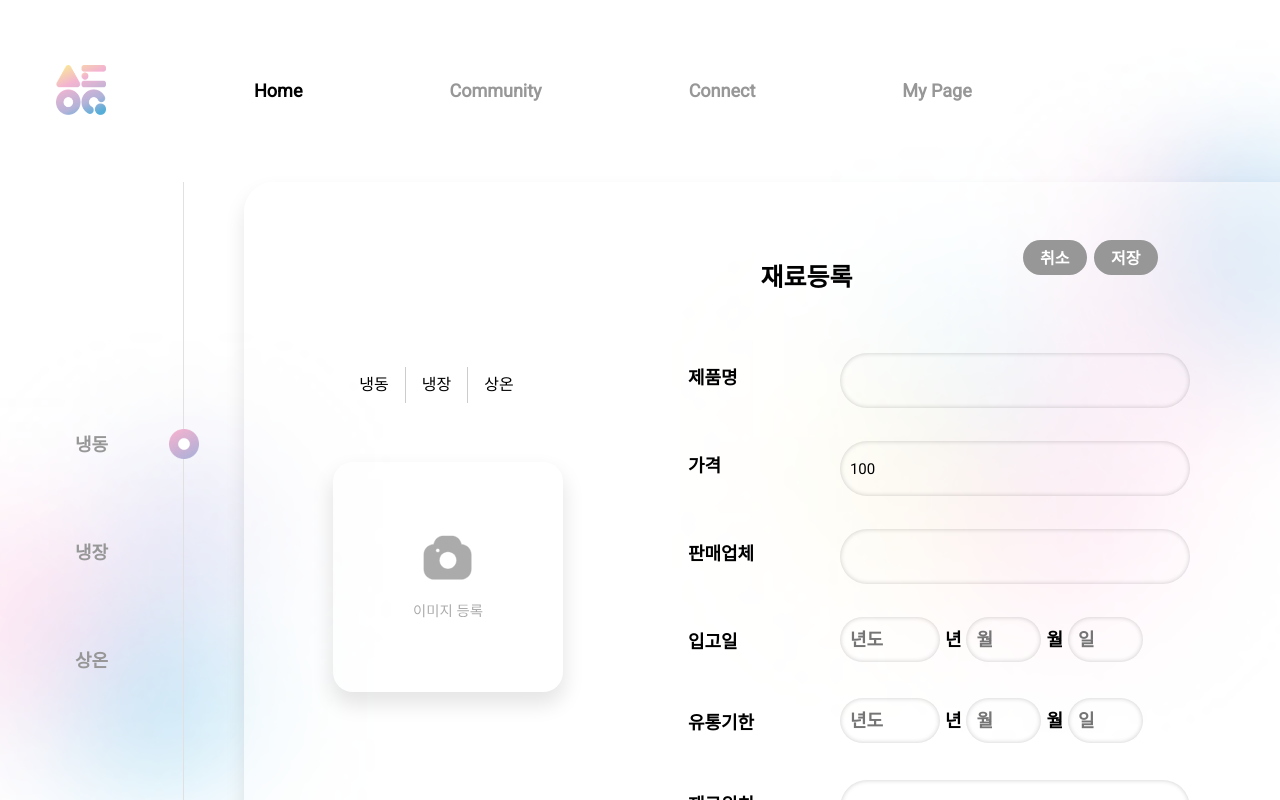
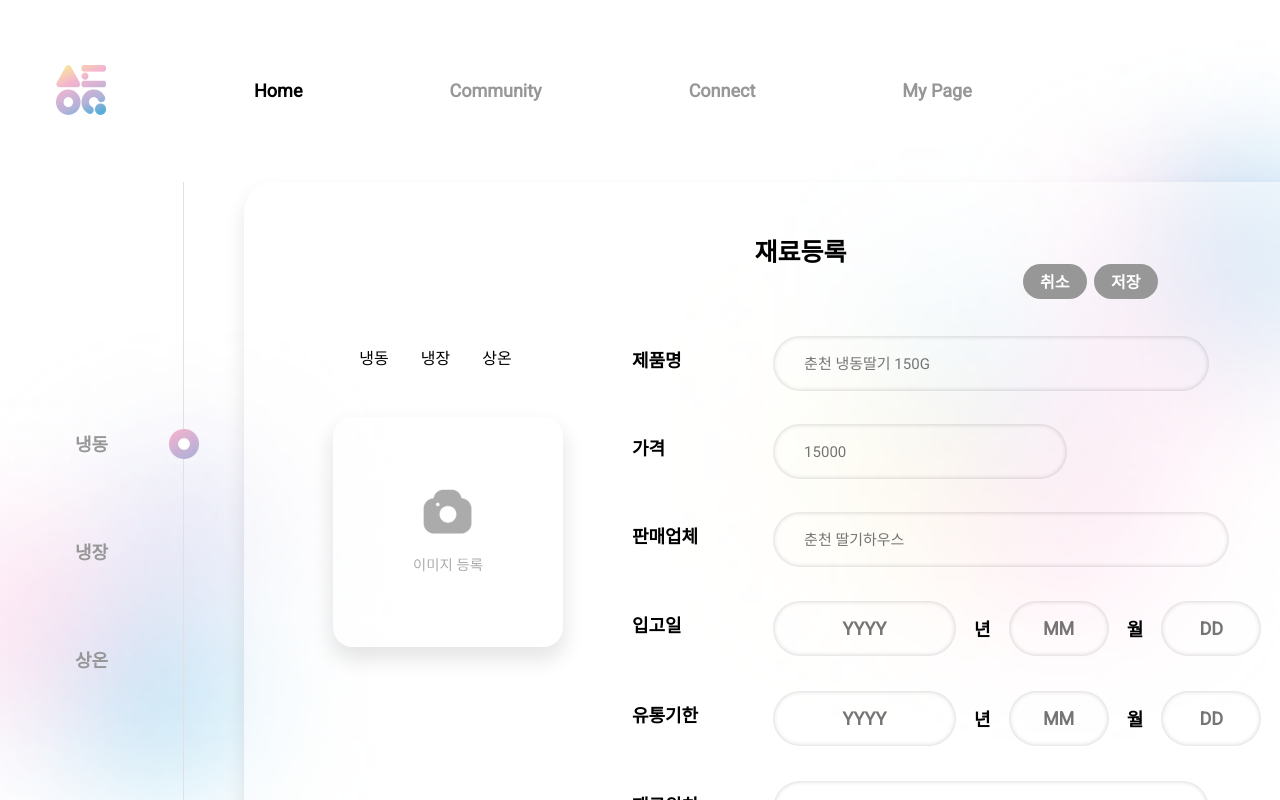
Before and after one commit to stockOneQ/front, a Next.js app: page /home/new in a window 1280 px wide. Shown: the top 800 px of the page. Built offline with nearby package versions, Linux system fonts and the light colour scheme; no server answers.

Commit message:
design(mainAdd) : 제품추가 ui 변경

```diff
--- a/components/main/Ingredients/style.ts
+++ b/components/main/Ingredients/style.ts
@@ -91,7 +91,7 @@ export const MainItem = styled.div`
   box-shadow: 0px 1.1rem 2rem 0px rgba(0, 0, 0, 0.1);
   border-radius: 20px;
   height: 180px;
-  margin: 1% 3% 5% 3%;
+  margin: 1% 5% 5% 0%;
   flex-wrap: wrap;
   display: flex;
   justify-content: center;
@@ -162,7 +162,7 @@ export const StyledLinkTotal = styled.button<{ isactive: boolean }>`
   display: flex;
   width: 112px;
   height: 35px;
-  margin: 0 0 0 2%;
+  margin: 0 2% 0 0%;
   border-radius: 100px;
   color: ${props => (props.isactive ? '#ffffff' : '#e0e0e0')};
   font-size: 18px;
@@ -185,7 +185,7 @@ export const StyledLink = styled.button<{ isactive: boolean }>`
   display: flex;
   width: 234px;
   height: 35px;
-  margin: 0 0 0 2%;
+  margin: 0 2% 0 0%;
   border-radius: 100px;
   color: ${props => (props.isactive ? '#ffffff' : '#e0e0e0')};
   font-size: 18px;
--- a/components/main/style.ts
+++ b/components/main/style.ts
@@ -7,17 +7,16 @@ export const DropBoxContainer = styled.div`
 `;
 
 export const TopSection = styled.div`
-  top: 30%;
+  top: 33%;
   display: flex;
   font-size: 16px;
   line-height: 35px;
   right: 9%;
+  z-index: 99999;
   font-weight: bold;
   position: absolute;
 `;
-export const InforSection = styled.div`
-  display: flex;
-`;
+
 export const HiddenComponent = styled.div`
   display: none;
 `;
@@ -27,9 +26,8 @@ export const RangeValues = styled.div`
   grid-template-columns: repeat(6, 1fr);
   grid-gap: 7px;
   position: relative;
-  width: 394px;
-  left: -25%;
-  /* margin-right: -22%; */
+  width: 689px;
+  left: -36%;
   margin-top: 40px;
 `;
 
@@ -44,12 +42,11 @@ export const FileInput = styled.input.attrs({ type: 'file' })`
 export const StyledRadioInput = styled.label`
   font-family: sans-serif;
   display: flex;
+  flex-direction: column-reverse; /* Reverse the flex direction */
   align-items: center;
   padding: 10px 16px;
-  border-right: 1px solid #ccc;
   position: relative;
   cursor: pointer;
-  transition: all 0.3s;
 
   &:last-of-type {
     border-right: 0;
@@ -73,17 +70,13 @@ export const StyledRadioInput = styled.label`
     &::before {
       content: '';
       position: absolute;
-      bottom: -3px;
-      left: 0;
-      width: 0;
+      top: -3px;
+
+      left: 11px;
+      width: 69%;
       height: 2px;
-      background-color: #000;
-      transition: width 0.3s ease-in-out;
+      background-image: linear-gradient(to right, #b1b0d7, #f2b2cf, #f9e499);
     }
-  }
-
-  input[type='radio']:checked:hover + span::before {
-    width: 100%;
   }
 `;
 
@@ -128,9 +121,9 @@ export const LabelQuant = styled.label`
 
 export const Slider = styled.input`
   -webkit-appearance: none;
-  width: 69%;
-  height: 5px;
-  left: 87px;
+  width: 78%;
+  height: 2px;
+  left: 70px;
   top: 19px;
   border-radius: 5px;
   background: #eeeeee;
@@ -138,12 +131,13 @@ export const Slider = styled.input`
   position: relative;
 
   &::-webkit-slider-thumb {
-    -webkit-appearance: none; /* 기본 CSS 스타일을 적용하지 않기 위해서 */
-    appearance: none; /* 기본 CSS 스타일을 적용하지 않기 위해서 */
+    -webkit-appearance: none;
+    appearance: none;
     width: 15px;
     height: 15px;
     border-radius: 50%;
-    background: #ffc9ff;
+    background: linear-gradient(130deg, #f9e499, #f2b2cf, #b1b0d7);
+
     cursor: pointer;
   }
 
@@ -161,7 +155,11 @@ export const ReceiptDateInput = styled.div`
   gap: 5px;
   font-size: 18px;
   font-weight: bold;
-  line-height: 45px;
+  line-height: 57px;
+
+  p {
+    margin: 0 3%;
+  }
 `;
 
 export const QuantitySection = styled.div`
@@ -171,35 +169,81 @@ export const QuantitySection = styled.div`
 export const QuantityInputField = styled.input`
   width: 100px;
   height: 45px;
-  padding: 6px 10px;
+  padding: 10%;
+  font-size: 15px;
   border: none;
   border-radius: 25px;
   box-shadow: inset 0 0 5px rgba(0, 0, 0, 0.2);
 `;
 
 export const ReceiptDateInputField = styled.input`
-  width: 75px;
-  height: 45px;
-  padding: 6px 10px;
+  width: 100px;
+  height: 55px;
+  text-align: center;
   border: none;
-  border-radius: 25px;
+  border-radius: 30px;
   box-shadow: inset 0 0 5px rgba(0, 0, 0, 0.2);
 `;
 
 export const ReceiptDateInputYearField = styled(ReceiptDateInputField)`
-  width: 100px;
+  width: 183px;
+  height: 55px;
+  border-radius: 30px;
 `;
 
 interface BoxProps {
   hideScroll: boolean;
 }
 
-export const Box = styled.div<BoxProps>`
+export const InforSection = styled.div`
+  display: flex;
+`;
+
+export const Box = styled.div`
   display: flex;
   background-color: rgba(255, 255, 255, 0.5);
+  width: 1113px;
+  height: 822px;
   box-shadow: 0px 1.1rem 2rem 0px rgba(0, 0, 0, 0.1);
   border-radius: 30px;
-  height: 100vh;
+
+  flex-direction: column;
+  justify-content: center;
+  align-items: center;
+`;
+export const QuantityInput = styled.div`
+  display: flex;
+  margin-left: 3%;
+`;
+export const StyledInput = styled.div`
+  display: flex;
+  margin: 3% 3% 4%;
+  input[name='productName'] {
+    width: 436px;
+  }
+
+  input[name='price'] {
+    width: 294px;
+  }
+  input[name='seller'] {
+    width: 456px;
+  }
+  input[name='ingredientLocation'] {
+    width: 436px;
+  }
+`;
+
+export const Range = styled.div`
+  display: block;
+`;
+export const Form = styled.div<BoxProps>`
+  display: flex;
+  flex-direction: column;
+  gap: 16px;
+  margin-top: 4%;
+  margin-left: 5%;
+  width: 1000px;
+  overflow-x: hidden;
   overflow-y: auto;
   padding-right: ${props => (props.hideScroll ? '7.1rem' : '5.6rem')};
 
@@ -224,33 +268,12 @@ export const Box = styled.div<BoxProps>`
     border-radius: 0.8rem;
     background-color: #eee;
   }
-  flex-direction: column;
-  justify-content: center;
-  align-items: center;
-`;
-export const QuantityInput = styled.div`
-  display: flex;
-  margin-left: 3%;
-`;
-export const StyledInput = styled.div`
-  display: flex;
-  margin: 3% 3% 6%;
-`;
-
-export const Range = styled.div`
-  display: block;
-`;
-export const Form = styled.form`
-  display: flex;
-  flex-direction: column;
-  gap: 16px;
-  margin-top: 4%;
 `;
 
 export const Label = styled.label`
   font-size: 18px;
   font-weight: bold;
-  width: 152px;
+  width: 141px;
   line-height: 49px;
 `;
 
@@ -259,13 +282,13 @@ export const Title = styled.h1`
   font-size: 2.5rem;
   line-height: 2.9rem;
   position: relative;
-  margin-top: 18%;
+  margin-top: 5%;
 `;
 
 export const Input = styled.input`
   width: 350px;
   height: 55px;
-  padding: 6px 10px;
+  padding: 2% 5% 2% 4%;
   font-size: 15px;
   border: none;
   border-radius: 40px;
@@ -286,7 +309,6 @@ export const Button = styled.button`
       ? 'linear-gradient(137.84deg, #F9E499 -4.47%, #F2B2CF 94.43%)'
       : '#979797'};
   border-radius: 2.3rem;
-  transition: background 0.3s ease-in-out; /* Add transition for smooth hover effect */
   &:hover {
     background: ${props =>
       props.children === '취소'
--- a/pages/home/new/index.tsx
+++ b/pages/home/new/index.tsx
@@ -34,7 +34,7 @@ const New = () => {
 
   const [formData, setFormData] = useState({
     productName: '',
-    price: 100,
+    price: '',
     seller: '',
     receiptYear: '',
     receiptMonth: '',
@@ -43,10 +43,10 @@ const New = () => {
     expirationMonth: '',
     expirationDay: '',
     ingredientLocation: '',
-    requiredQuantity: 6,
-    quantity: 8,
+    requiredQuantity: '',
+    quantity: '',
     orderingSite: '',
-    orderingFrequency: 0,
+    orderingFrequency: '',
     imageInfo: '',
     storageMethod: '',
   });
@@ -92,13 +92,10 @@ const New = () => {
   useEffect(() => {
     API.get('/api/product')
       .then(response => {
-        console.log('-------------------------');
-        console.log('첫 storeId api 호출: ', response);
         // 업데이트
         setStoreId(response.data?.result?.storeId ?? null);
       })
       .catch(error => {
-        alert('요청실패');
         console.log(error);
       });
   }, []);
@@ -154,7 +151,7 @@ const New = () => {
       // 초기화
       setFormData({
         productName: '',
-        price: 0,
+        price: '',
         seller: '',
         receiptYear: '',
         receiptMonth: '',
@@ -163,22 +160,22 @@ const New = () => {
         expirationMonth: '',
         expirationDay: '',
         ingredientLocation: '',
-        requiredQuantity: 0,
-        quantity: 0,
+        requiredQuantity: '',
+        quantity: '',
         orderingSite: '',
-        orderingFrequency: 60,
+        orderingFrequency: '',
         imageInfo: '',
         storageMethod: '',
       });
       setProductName('');
-      router.push('/');
+      // router.push('/');
     } catch (error) {
       console.error('Error adding product:', error);
     }
   };
 
   return (
-    <S.Box hideScroll={hideScroll} onScroll={scrollHandler}>
+    <S.Box>
       <RecoilRoot>
         <S.Title title="재료 등록">재료등록</S.Title>
         <S.TopSection>
@@ -190,7 +187,7 @@ const New = () => {
           </S.Button>
         </S.TopSection>
 
-        <S.Form>
+        <S.Form hideScroll={hideScroll} onScroll={scrollHandler}>
           <S.InforSection>
             <S.LeftSection>
               <S.StyledInput>
@@ -266,6 +263,7 @@ const New = () => {
                   maxLength={11}
                   onChange={handleInputChange}
                   autoComplete="off"
+                  placeholder="춘천 냉동딸기 150G"
                 />
               </S.StyledInput>
               <S.StyledInput>
@@ -276,6 +274,7 @@ const New = () => {
                   value={formData.price}
                   onChange={handleInputChange}
                   autoComplete="off"
+                  placeholder="15000"
                 />
               </S.StyledInput>
               <S.StyledInput>
@@ -287,6 +286,7 @@ const New = () => {
                   maxLength={29}
                   onChange={handleInputChange}
                   autoComplete="off"
+                  placeholder="춘천 딸기하우스"
                 />
               </S.StyledInput>
 
@@ -298,7 +298,7 @@ const New = () => {
                     name="receiptYear"
                     value={formData.receiptYear}
                     onChange={handleInputChange}
-                    placeholder="년도"
+                    placeholder="YYYY"
                     autoComplete="off"
                   />
                   <p>년</p>
@@ -307,7 +307,7 @@ const New = () => {
                     name="receiptMonth"
                     value={formData.receiptMonth}
                     onChange={handleInputChange}
-                    placeholder="월"
+                    placeholder="MM"
                     autoComplete="off"
                   />
                   <p>월</p>
@@ -316,7 +316,7 @@ const New = () => {
                     name="receiptDay"
                     value={formData.receiptDay}
                     onChange={handleInputChange}
-                    placeholder="일"
+                    placeholder="DD"
                     autoComplete="off"
                   />
                 </S.ReceiptDateInput>
@@ -329,7 +329,7 @@ const New = () => {
                     name="expirationYear"
                     value={formData.expirationYear}
                     onChange={handleInputChange}
-                    placeholder="년도"
+                    placeholder="YYYY"
                     autoComplete="off"
                   />
                   <p>년</p>
@@ -338,7 +338,7 @@ const New = () => {
                     name="expirationMonth"
                     value={formData.expirationMonth}
                     onChange={handleInputChange}
-                    placeholder="월"
+                    placeholder="MM"
                     autoComplete="off"
                   />
                   <p>월</p>
@@ -347,7 +347,7 @@ const New = () => {
                     name="expirationDay"
                     value={formData.expirationDay}
                     onChange={handleInputChange}
-                    placeholder="일"
+                    placeholder="DD"
                     autoComplete="off"
                   />
                 </S.ReceiptDateInput>
@@ -361,6 +361,7 @@ const New = () => {
                   maxLength={29}
                   onChange={handleInputChange}
                   autoComplete="off"
+                  placeholder="1번 냉동실 1층"
                 />
               </S.StyledInput>
               <S.QuantitySection>
@@ -394,6 +395,7 @@ const New = () => {
                   maxLength={200}
                   onChange={handleInputChange}
                   autoComplete="off"
+                  placeholder="http://www.stockOneQ.com"
                 />
               </S.StyledInput>
 
```
